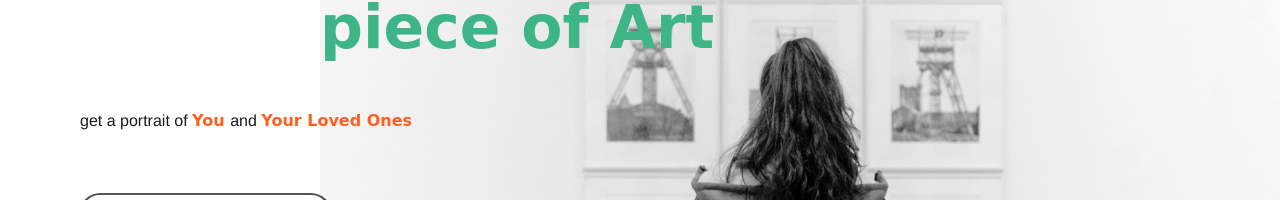
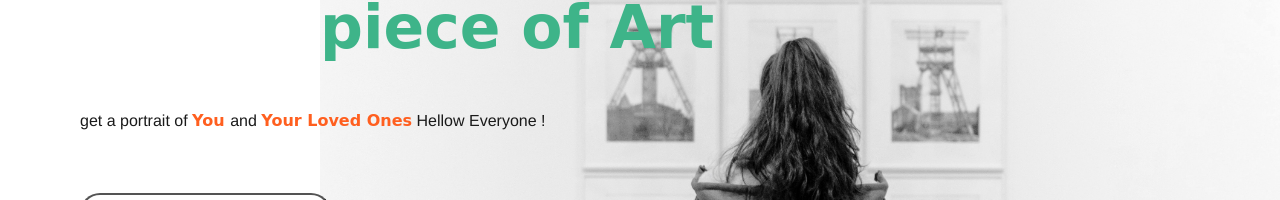
Before and after one commit to Vish9217/Self-Vish-Art-Gallery, a plain HTML site: page index.html in a window 1280 px wide. Shown: the part 272-472 px from the top of the page. Drawn offline with nearby package versions, Linux system fonts and the light colour scheme; a web font is replaced by a local one.

Commit message:
In main branch

```diff
--- a/index.html
+++ b/index.html
@@ -49,7 +49,7 @@
           </h2>
 
           <h1> <span>piece of Art</span> </h1>
-          <p>get a portrait of <Span>You  </Span>and <span>Your Loved Ones</span> </p>
+          <p>get a portrait of <Span>You  </Span>and <span>Your Loved Ones</span> Hellow Everyone ! </p>
           <div data-aos="fade-up"
           data-aos-anchor-placement="bottom-bottom">
             <button ><a>Order Now</a></button>
```
